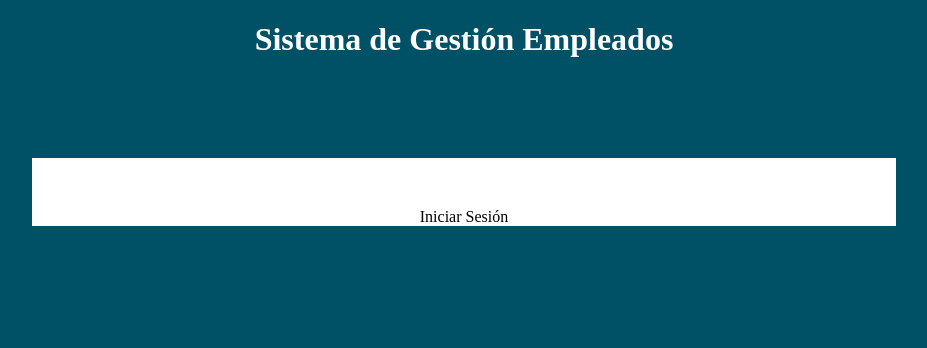
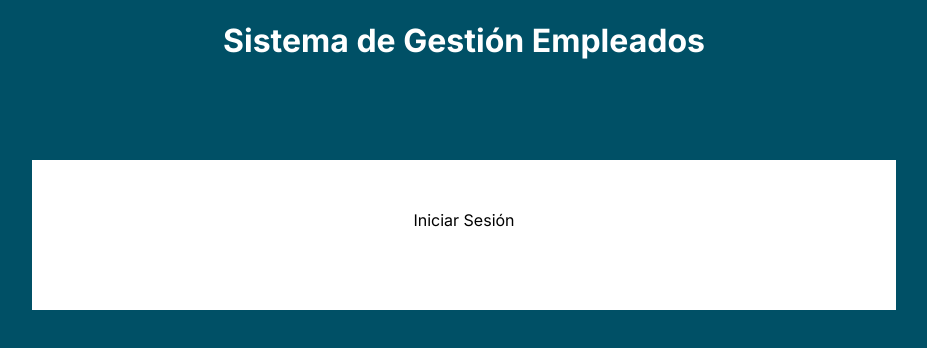
Before and after one commit to BeoGonzalez/Sistema-Empleados, a plain HTML site: page project/index.html in a window 1280 px wide. Shown: the whole page, without its empty margins (176-1103 px from the left). Drawn offline with Linux system fonts and the light colour scheme.

Commit message:
Actualicé la fuente

```diff
--- a/project/index.html
+++ b/project/index.html
@@ -5,6 +5,9 @@
     <meta name="viewport" content="width=device-width, initial-scale=1.0">
     <title>Gestionar Empleados</title>
     <link rel="stylesheet" href="styles.css">
+    <link rel="preconnect" href="https://fonts.googleapis.com">
+<link rel="preconnect" href="https://fonts.gstatic.com" crossorigin>
+<link href="https://fonts.googleapis.com/css2?family=Inter:ital,opsz,wght@0,14..32,100..900;1,14..32,100..900&display=swap" rel="stylesheet">
 </head>
 <body>
     <div class="titulo">
@@ -12,9 +15,6 @@
     </div>
     <div class="menu">
         Iniciar Sesión
-
-
-
     </div>
 </body>
 </html>
--- a/project/styles.css
+++ b/project/styles.css
@@ -6,8 +6,10 @@ body {
     color: white;
     text-align: center;
     font: bold;
-    font-size: 16px;
-
+    font-family: "Inter", sans-serif;
+    font-optical-sizing: auto;
+    font-weight: 200px;
+    font-style: normal;
 }
 
 .menu {
@@ -15,8 +17,12 @@ body {
     color: black;
     text-align: center;
     text-align: top;
+    height: 100px;
     font: bold;
-    font-size: 16px;
+    font-family: "Inter", sans-serif;
+    font-optical-sizing: auto;
+    font-weight: 200px;
+    font-style: normal;
     padding-top: 50px;
     margin-top: 100px;
     margin-left: 200px;
```
